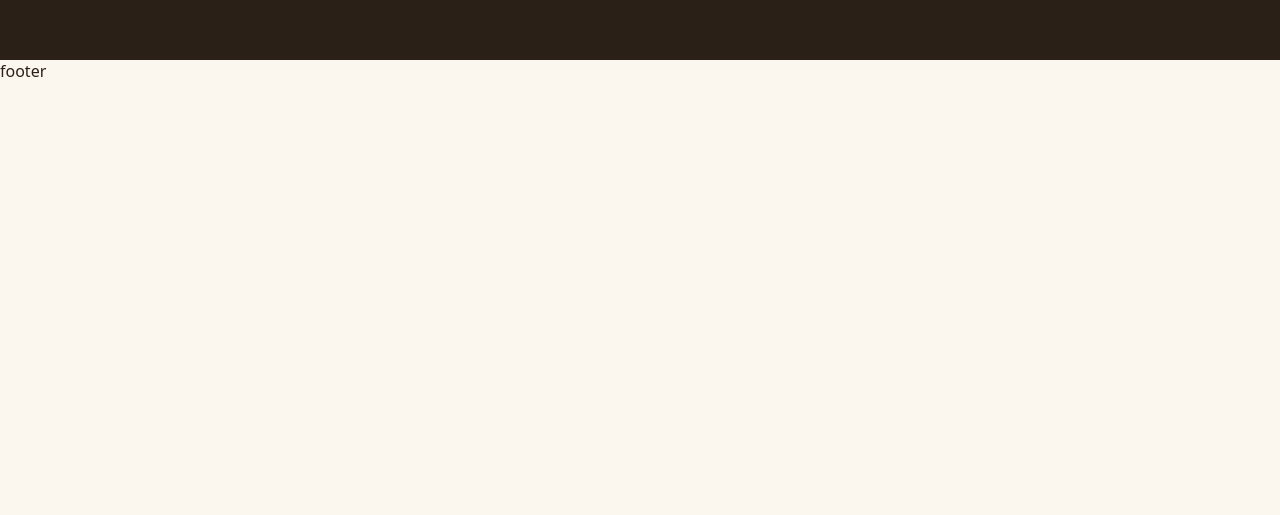
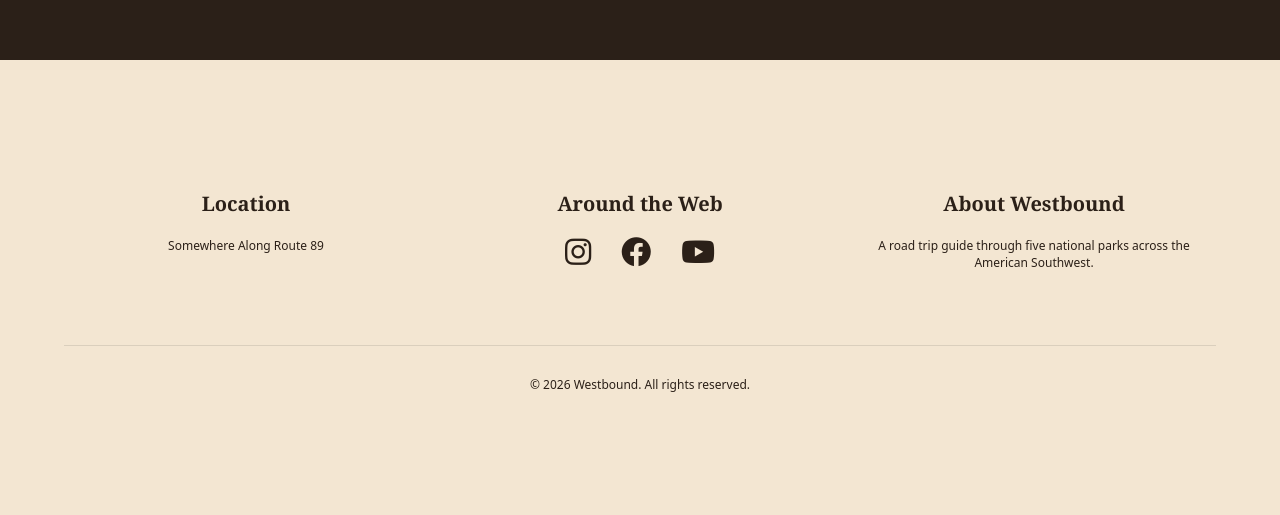
Before and after one commit to CarstenYuan/mp1, a website built with webpack: page src/index.html in a window 1280 px wide. Shown: the part 3627-4142 px from the top of the page. Before the commit the page ends 3709 px from the top, so only its background shows below. Built offline with nearby package versions, Linux system fonts and the light colour scheme.

Commit message:
Add footer

```diff
--- a/src/css/main.scss
+++ b/src/css/main.scss
@@ -196,3 +196,55 @@ h2 {
         height: auto;
     }
 }
+
+// Footer
+#contact {
+    padding: 110px 64px;
+    background: $color-sand-light;
+    display: flex;
+    flex-direction: column;
+    align-items: center;
+    gap: 50px;
+
+    .footer__columns {
+        display: grid;
+        grid-template-columns: repeat(3, 1fr);
+        width: 100%;
+        gap: 30px;
+        text-align: center;
+
+        .footer__col {
+            h3 {
+                font-size: 20px;
+                font-family: $font-heading;
+            }
+
+            p {
+                font-size: 12px;
+            }
+        }
+
+        .footer__icons {
+            display: flex;
+            justify-content: center;
+            gap: 30px;
+
+            a {
+                text-decoration: none;
+                color: $color-text;
+            }
+
+            i {
+                font-size: 30px;
+            }
+        }
+    }
+
+    .footer__copyright {
+        width: 100%;
+        padding-top: 30px;
+        border-top: 1px solid rgba(0, 0, 0, 0.1);
+        text-align: center;
+        font-size: 12px;
+    }
+}
--- a/src/index.html
+++ b/src/index.html
@@ -82,7 +82,34 @@
         </main>
 
         <footer id="contact">
-            footer
+            <div class="footer__columns">
+                <div class="footer__col">
+                    <h3>Location</h3>
+                    <p>Somewhere Along Route 89</p>
+                </div>
+
+                <div class="footer__col">
+                    <h3>Around the Web</h3>
+                    <div class="footer__icons">
+                        <a href="https://www.instagram.com" target="_blank" rel="noopener noreferrer">
+                            <i class="fa-brands fa-instagram"></i>
+                        </a>
+                        <a href="https://www.facebook.com" target="_blank" rel="noopener noreferrer">
+                            <i class="fa-brands fa-facebook"></i>
+                        </a>
+                        <a href="https://www.youtube.com" target="_blank" rel="noopener noreferrer">
+                            <i class="fa-brands fa-youtube"></i>
+                        </a>
+                    </div>
+                </div>
+
+                <div class="footer__col">
+                    <h3>About Westbound</h3>
+                    <p>A road trip guide through five national parks across the American Southwest.</p>
+                </div>
+            </div>
+
+            <p class="footer__copyright">&copy; 2026 Westbound. All rights reserved.</p>
         </footer>
     </body>
 </html>
```
